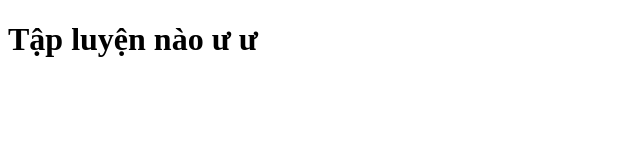
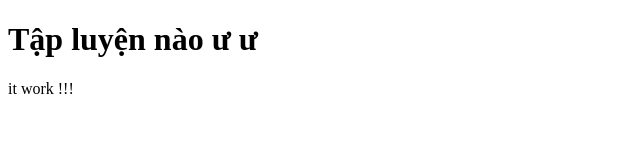
Before and after one commit to luuvohoang/git-practive, a plain HTML site: page index.html in a window 1280 px wide. Shown: the full height of the page, 0-640 px from the left. Drawn offline with Linux system fonts and the light colour scheme.

Commit message:
toi hay vlz

```diff
--- a/index.html
+++ b/index.html
@@ -8,5 +8,6 @@
 </head>
 <body>
     <h1>Tập luyện nào ư ư</h1>
+    <div>it work !!!</div>
 </body>
 </html>
```
